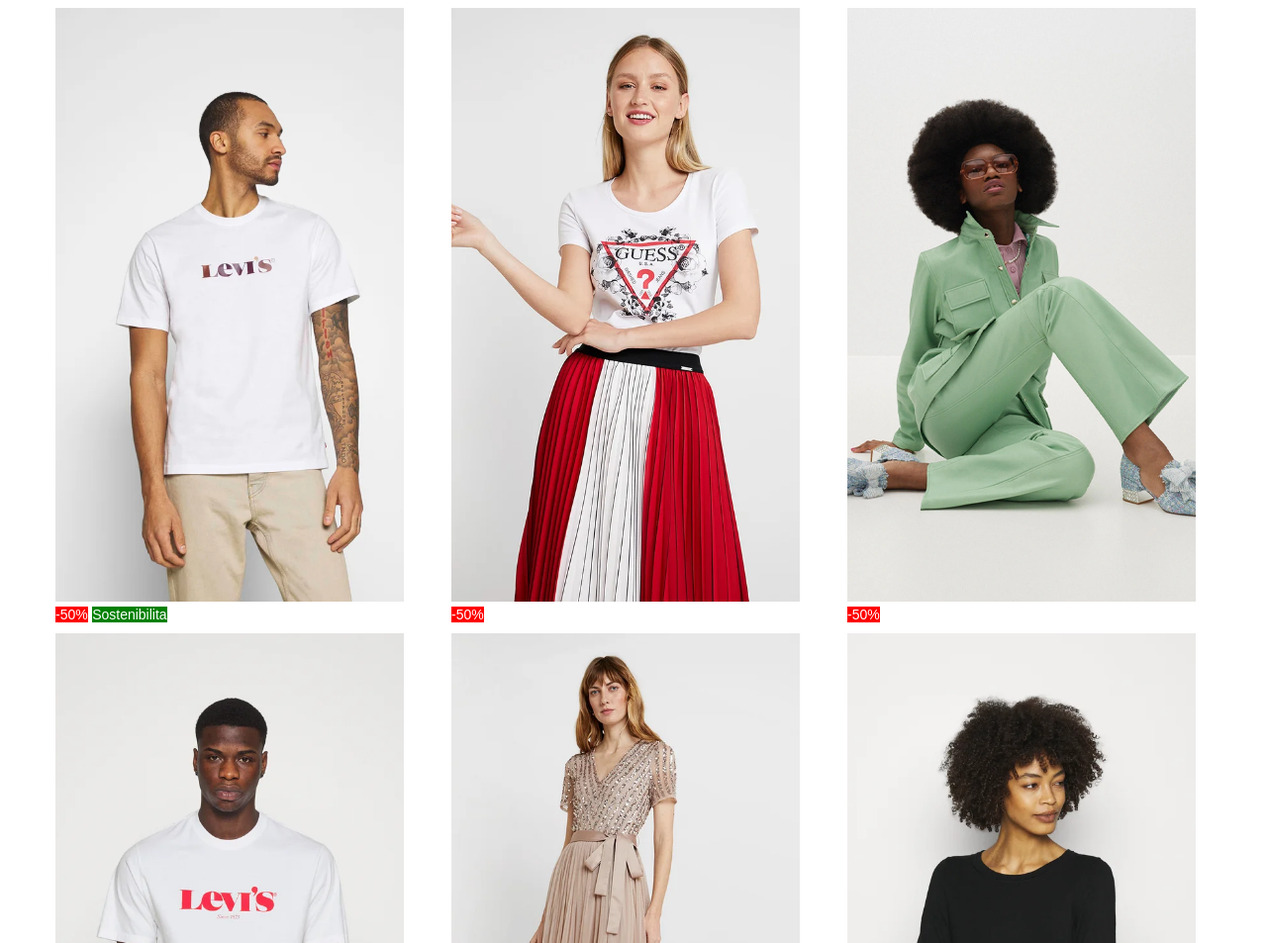
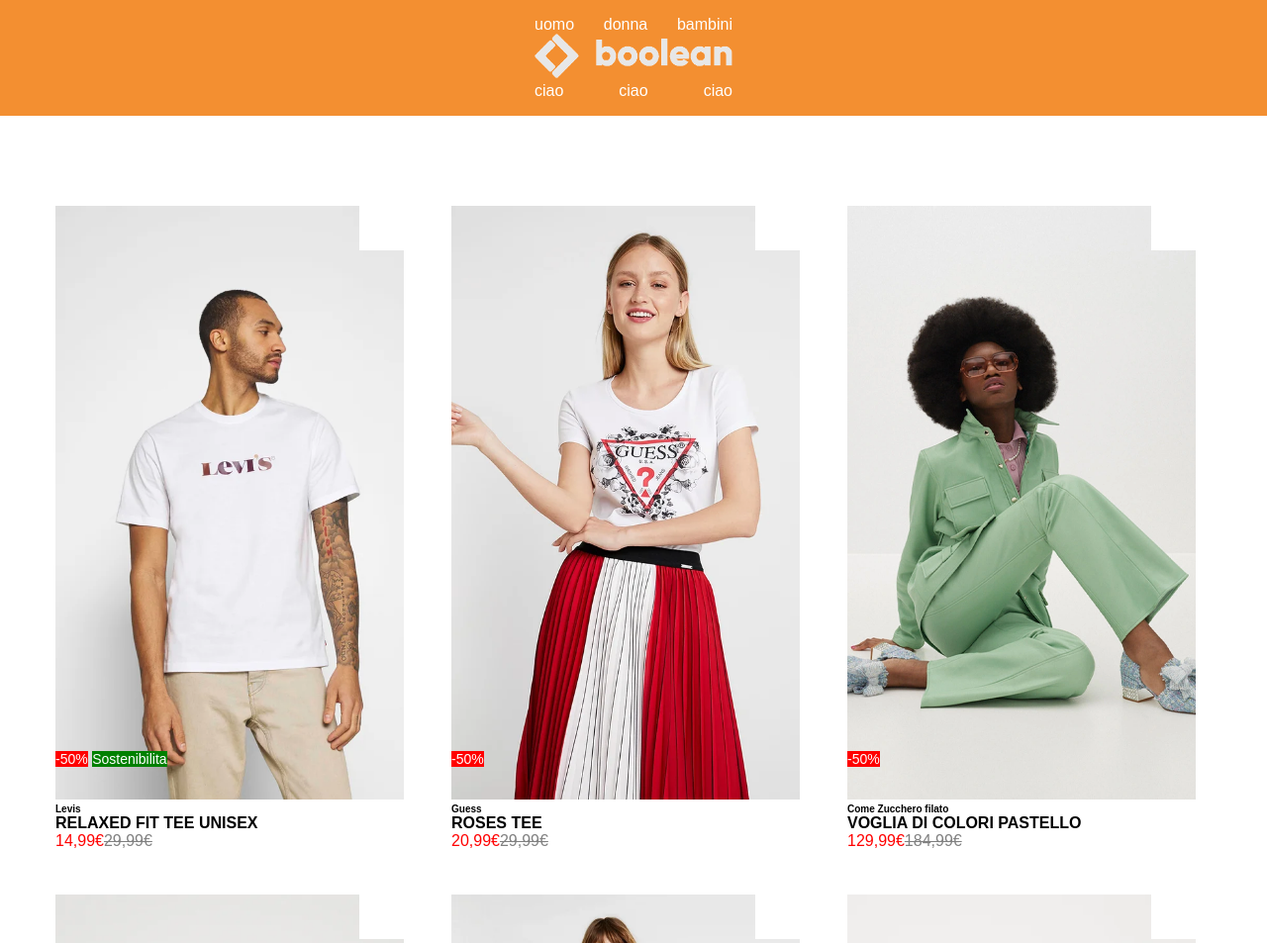
Before and after one commit to paoloflore99/html-css-boolando, a plain HTML site: page index.html in a window 1280 px wide. Shown: the top 953 px of the page at 99% size. Drawn offline with Linux system fonts and the light colour scheme.

Commit message:
html-css-boolando

```diff
--- a/index.html
+++ b/index.html
@@ -3,11 +3,30 @@
 
 <head>
     <link rel="stylesheet" href="style.css">
+    <link rel=“stylesheet” href=“https://cdnjs.cloudflare.com/ajax/libs/font-awesome/6.2.0/css/all.min.css”
+    integrity=“sha512-xh6O/CkQoPOWDdYTDqeRdPCVd1SpvCA9XXcUnZS2FmJNp1coAFzvtCN9BmamE+4aHK8yyUHUSCcJHgXloTyT2A==”
+    crossorigin=“anonymous” referrerpolicy=“no-referrer” />
 </head>
 <body>
 
     <header>
-        <nav></nav>
+        <nav>
+            <div class="nav-conteiner">
+                <div class="social">
+                    <a href="">uomo</a>
+                    <a href="">donna</a>
+                    <a href="">bambini</a>
+                </div>
+                <div>
+                    <img  class="logo"  src="img/boolean-logo.png" alt="">
+                </div>
+                <div class="social">
+                    <a href="">ciao</a>
+                    <a href="">ciao</a>
+                    <a href="">ciao</a>
+                </div>
+            </div>
+        </nav>
     </header>
 
     <main>
@@ -15,62 +34,139 @@
             <div  class="row">
                 <div class="col">
                     <div class="models">
+                        <a  class="foto" href="">
                             <img src="img/1.webp" alt="">
-                        <div>
+                        </a>
+                        <div class="discount">
                             <span class="red">-50%</span>
                             <span class="green">Sostenibilita</span>
+                        </div>
+                        <div>
+                            <h6>Levis</h6>
+                            <p><strong>RELAXED FIT TEE UNISEX</strong></p>
+                            <p class="price">14,99€<span class="meno">29,99€</span></p>
+                            <div class="Heart">
+                                <a class="Heart-red" href="*">
+                                    <i class="fa-solid fa-heart"></i>
+                                </a>
+                            </div>
                         </div>
                     </div>
                 </div>
 
                 <div class="col">
                     <div class="models">
+                        <a href="">
                             <img src="img/2.webp" alt="">
+                        </a>
+                        <div class="discount">
+                            <span class="red">-50%</span>
+                        </div>
                         <div>
-                            <span class="red">-50%</span>
+                            <h6>Guess</h6>
+                            <p><strong>ROSES TEE</strong></p>
+                            <p class="price">20,99€<span class="meno">29,99€</span></p>
+                            <div class="Heart">
+                                <a class="Heart-red" href="*">
+                                    <i class="fa-solid fa-heart"></i>
+                                </a>
+                            </div>
                         </div>
                     </div>
                 </div>
 
                 <div class="col">
                     <div class="models">
+                        <a href="">
                             <img src="img/3.webp" alt="">
+                        </a>
                         <div class="discount">
                             <span class="red">-50%</span>
+                        </div>
+                        <div>
+                            <h6>Come Zucchero filato</h6>
+                            <p><strong>VOGLIA DI COLORI PASTELLO</strong></p>
+                            <p class="price">129,99€<span class="meno">184,99€</span></p>
+                            <div class="Heart">
+                                <a class="Heart-red" href="*">
+                                    <i class="fa-solid fa-heart"></i>
+                                </a>
+                            </div>
                         </div>
                     </div>
                 </div>
 
                 <div class="col">
                     <div class="models">
+                        <a href="">
                             <img src="img/4.webp" alt="">
+                        </a>
                         <div class="discount">
                             <span class="red">-50%</span>
                             <span class="green">Sostenibilita</span>
+                        </div>
+                        <div>
+                            <h6>Levis</h6>
+                            <p><strong>TEE UNISEX</strong></p>
+                            <p class="price">14,99€<span class="meno">29,99€</span></p>
+                            <div class="Heart">
+                                <a class="Heart-red" href="*">
+                                    <i class="fa-solid fa-heart"></i>
+                                </a>
+                            </div>
                         </div>
                     </div>
                 </div>
 
                 <div class="col">
                     <div class="models">
+                        <a href="">
                             <img src="img/5.webp" alt="">
+                        </a>
+                        <div class="discount">
+                            <span class="green"></span>
+                        </div>
+                        <div>
+                            <h6>Esport</h6>
+                            <p><strong>S TRIPE BODICE</strong></p>
+                            <P class="price">99,99€</P>
+                            <div class="Heart">
+                                <a class="Heart-red" href="*">
+                                    <i class="fa-solid fa-heart"></i>
+                                </a>
+                            </div>
+                        </div>
                     </div>
                 </div>
 
                 <div class="col">
                     <div class="models">
+                        <a href="">
                             <img src="img/6.webp" alt="">
+                        </a>
                         <div class="discount">
                             <span class="green">Sostenibilita</span>
+                        </div>
+                        <div>
+                            <h6>Esport</h6>
+                            <p><strong>MAGLIONE-BLACK</strong></p>
+                            <P class="price">29,99€</P>
+                            <div class="Heart">
+                                <a class="Heart-red" href="*">
+                                    <i class="fa-solid fa-heart"></i>
+                                </a>
+                            </div>
                         </div>
                     </div>
                 </div>
 
             </div>
         </div>
+
+
     </main>
 
-
+        <div class="parte"></div>
 
 
 
--- a/style.css
+++ b/style.css
@@ -8,11 +8,51 @@
 body {
     font-family: Arial, Helvetica, sans-serif;
 }
+
+
+nav {
+    background-color: rgb(243, 143, 49);
+    margin-bottom: 2rem;
+    display: flex;
+    align-items: center;
+    justify-content: space-around;
+    position: fixed;
+    width: 100%;
+    top: 0;
+    z-index: 1;
+}
+
+
+.nav-conteiner {
+    display: inline-block;
+    padding: 1rem 1rem;
+
+}
+
+.social {
+    display: flex;
+    justify-content: space-between;
+}
+
+a {
+    color: rgb(255, 255, 255);
+    text-decoration: none;
+
+}
+
+.logo {
+    width: 200px;
+
+}
+
+main {
+    padding-top: 200px;
+}
+
 .conteiner {
     max-width: 1200px;
     width: 100%;
     margin: 0 auto;
-
 }
 
 .row {
@@ -31,6 +71,7 @@ body {
     height: 600px;
     display: block;
     position: relative;
+    margin-bottom: 4rem;
 }
 
 .models img {
@@ -53,3 +94,54 @@ body {
     color: white;
     font-size: 14px;
 }
+
+h6 {
+    font-size: 10px;
+}
+
+.discount {
+    position: absolute;
+    bottom: 0;
+    width: 100%;
+    left: 0%;
+    padding: 2rem 0rem;
+}
+
+.price {
+    color: red;
+
+}
+
+.meno {
+    color: grey;
+    text-decoration: line-through;
+}
+
+.Heart {
+    position: absolute;
+    top: 0%;
+    right: 0%;
+    background-color: rgb(255, 255, 255);
+    width: 2.8rem;
+    height: 2.8rem;
+    display: flex;
+    align-items: center;
+    justify-content: center;
+}
+
+.parte {
+    background-color: rgb(0, 0, 0);
+    margin-bottom: 2rem;
+    display: flex;
+    align-items: center;
+    justify-content: center;
+
+}
+
+.Heart-red {
+
+}
+
+.foto {
+    overflow: ;
+}
```
Lines whose indentation alone changed are shown as unchanged.
